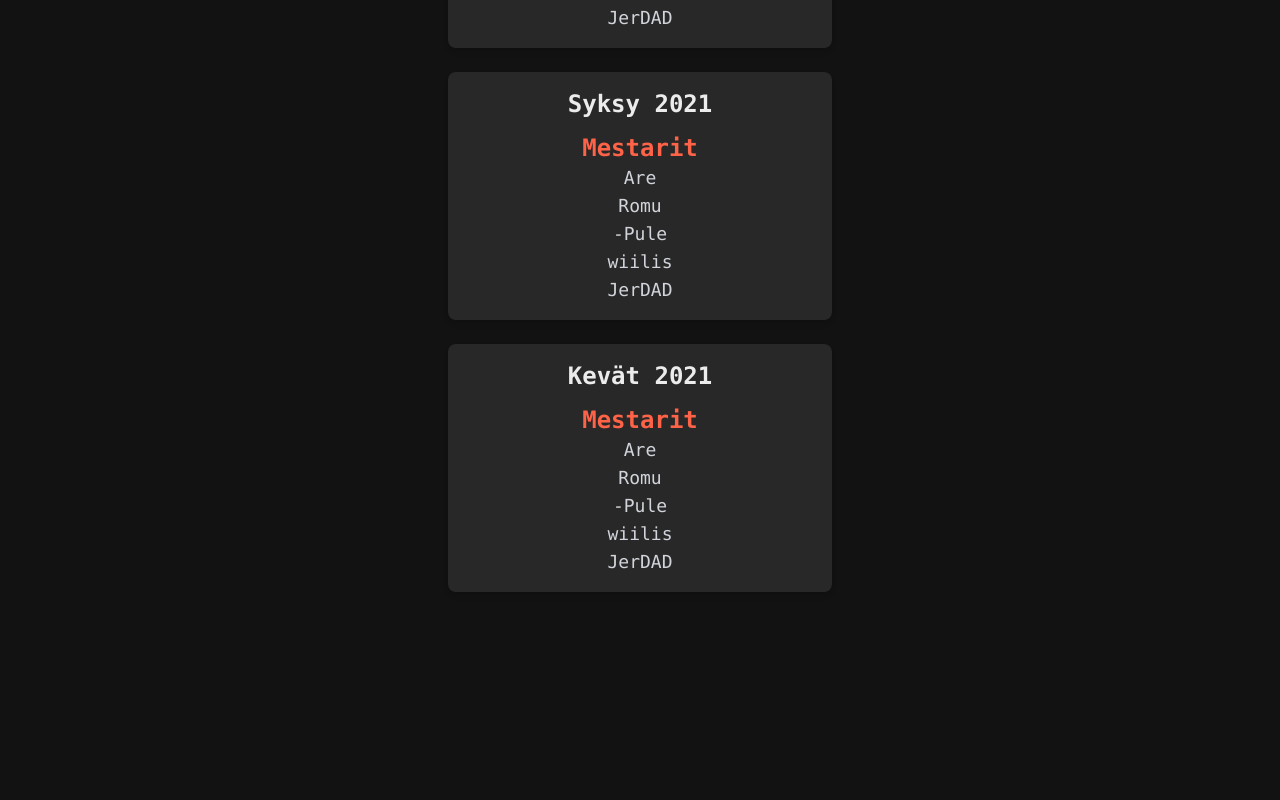
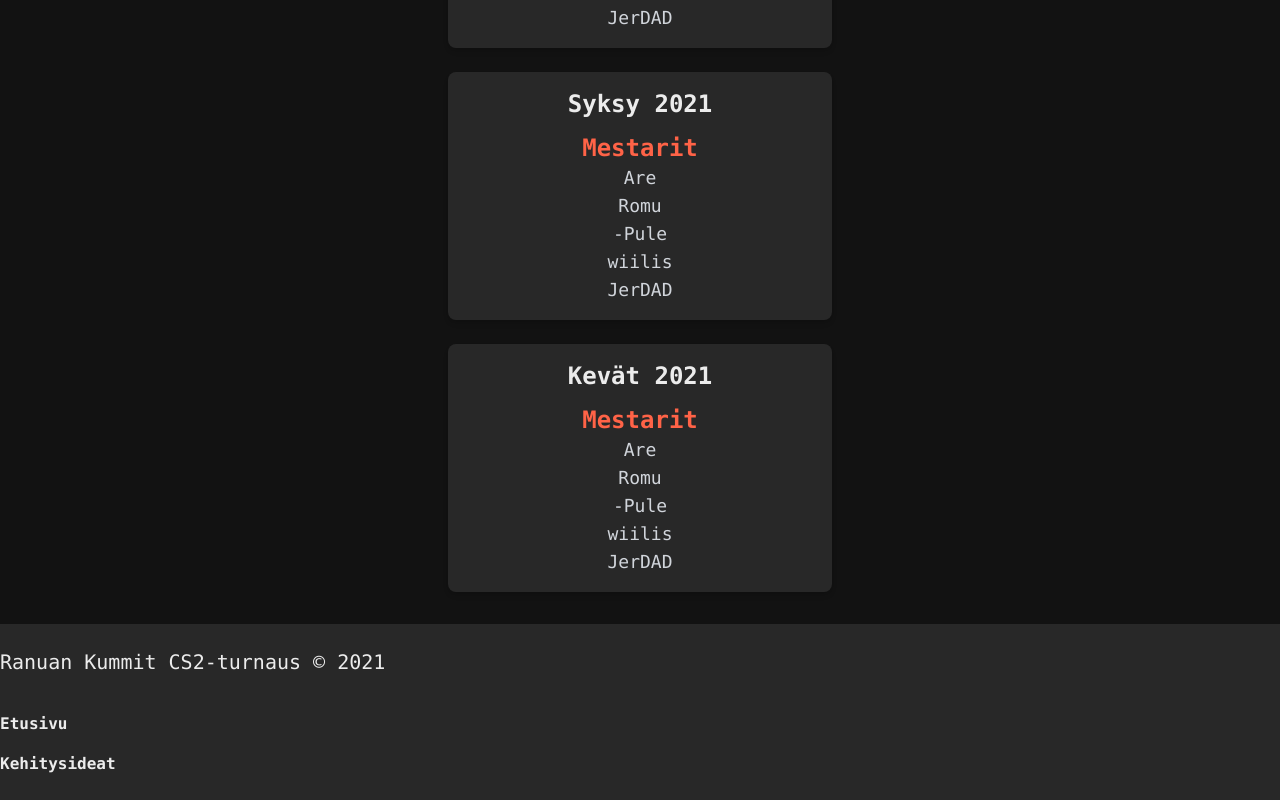
Before and after one commit to romurauta/testtest, a Nuxt app: page /mestarit in a window 1280 px wide. Shown: the part 1772-2572 px from the top of the page. Before the commit the page ends 2396 px from the top, so only its background shows below. Built offline with nearby package versions, Linux system fonts and the light colour scheme.

Commit message:
Feedback page added

```diff
--- a/app.vue
+++ b/app.vue
@@ -1,6 +1,8 @@
 <template>
   <div>
+    <Header />
     <NuxtPage />
+    <Footer />
   </div>
 </template>
 
--- /dev/null
+++ b/components/footer.vue
@@ -0,0 +1,27 @@
+<template class="min-h-screen">
+  <footer class="bg-smoke md:py-6 py-0">
+    <div class="container flex flex-col justify-between">
+      <div>
+        <p class="text-white text-xl md:pb-9 pb-5 pt-4 md:pt-0">
+          Ranuan Kummit CS2-turnaus &copy; 2021
+        </p>
+      </div>
+      <div class="flex flex-col gap-4 md:mt-0 mt-4">
+        <NuxtLink
+          to="/"
+          class="text-white hover:text-cta transition font-semibold"
+        >
+          Etusivu
+        </NuxtLink>
+        <NuxtLink
+          to="/kehitysideat"
+          class="text-white hover:text-cta transition font-semibold"
+        >
+          Kehitysideat
+        </NuxtLink>
+      </div>
+    </div>
+  </footer>
+</template>
+
+<script setup></script>
--- a/components/header.vue
+++ b/components/header.vue
@@ -1,6 +1,5 @@
 <template>
-  <header class="sticky top-0 z-50 bg-[#2c2c2c] shadow-lg">
-    <div>
+  <div class="bg-smoke">
     <div class="flex justify-between items-center md:py-3 md:px-12 p-4">
       <NuxtLink
         to="/"
@@ -117,7 +116,6 @@
       </NuxtLink>
     </div>
   </nav>
-  </header>
 </template>
 
 <script setup>
--- a/pages/index.vue
+++ b/pages/index.vue
@@ -1,5 +1,4 @@
 <template>
-  <Header />
   <div class="bg-coal text-lg">
     <div class="flex flex-col items-center justify-center py-6">
       <div>
--- /dev/null
+++ b/pages/kehitysideat.vue
@@ -0,0 +1,22 @@
+<template>
+  <div class="">
+    <div class="container">
+      <h2 class="text-3xl pb-3 md:pb-2 pt-4 text-center text-white">
+        Anonyymit kehitysideat
+      </h2>
+    </div>
+    <div class="mx-auto flex items-center justify-center">
+      <iframe
+        src="https://docs.google.com/forms/d/e/1FAIpQLSe7lI4GGuOldCWHWg6dGnfoVUNjv-Ri_jo9FlO01Csokj1K5A/viewform?embedded=true"
+        width="640"
+        height="582"
+        frameborder="0"
+        marginheight="0"
+        marginwidth="0"
+        >Ladataan…</iframe
+      >
+    </div>
+  </div>
+</template>
+
+<script setup></script>
--- a/pages/login.vue
+++ b/pages/login.vue
@@ -1,6 +1,5 @@
 <template>
-  <Header />
-  <div class="flex items-center justify-center pt-24 px-4 text-center">
+  <div class="min-h-screen flex items-center justify-center px-4 text-center">
     <div class="bg-smoke rounded-lg shadow-xl w-full max-w-md p-6 relative">
       <div v-if="auth.onKirjautunut">
         <h2 class="text-white text-xl font-semibold mb-4">Admin</h2>
--- a/pages/mapban.vue
+++ b/pages/mapban.vue
@@ -1,5 +1,4 @@
 <template>
-  <Header @scroll-to-otteluohjelma="scrollaaOtteluohjelmaan" />
   <section
     class="text-white justify-center flex flex-col items-center bg-coal p-6"
   >
--- a/pages/mestarit.vue
+++ b/pages/mestarit.vue
@@ -1,5 +1,4 @@
 <template>
-  <Header @scroll-to-otteluohjelma="scrollaaOtteluohjelmaan" />
   <div
     class="items-center text-center min-h-screen bg-coal text-white p-0 sm:p-8 pb-6"
   >
```
Lines whose indentation alone changed are shown as unchanged.
